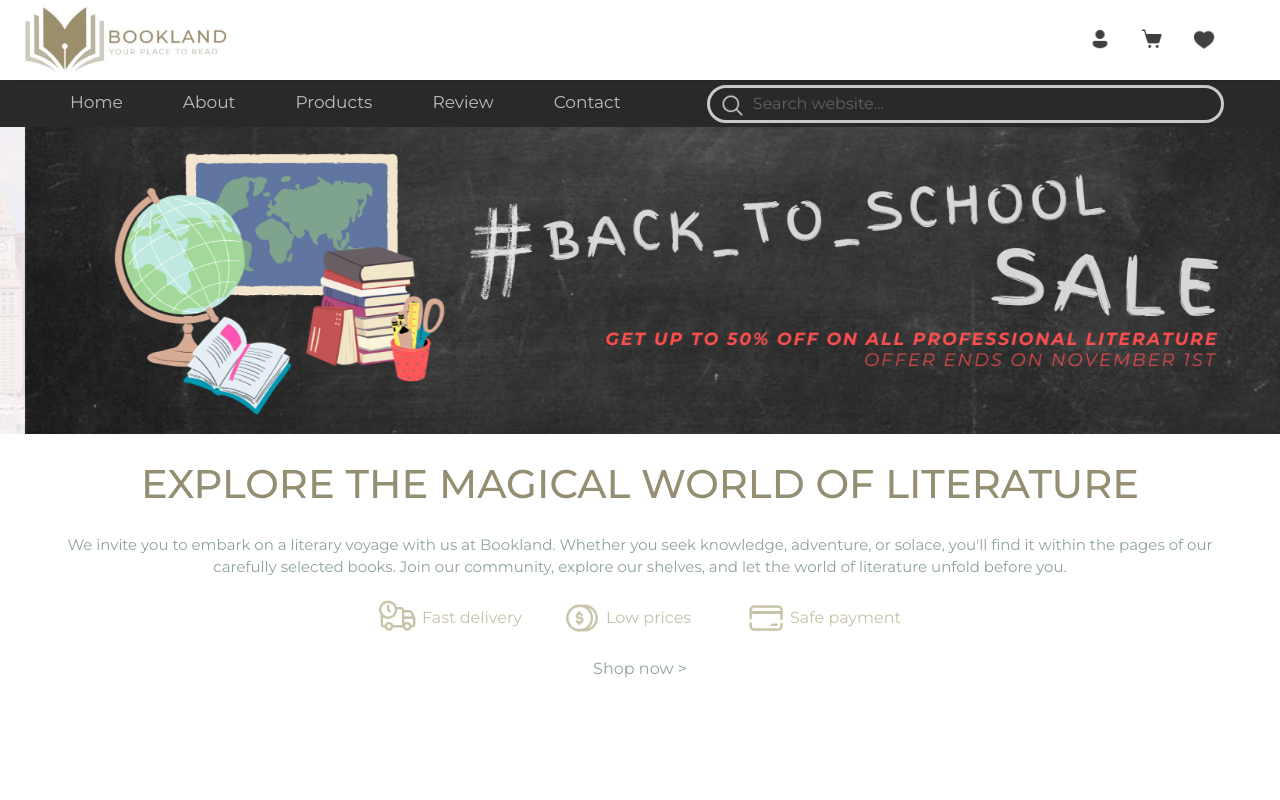
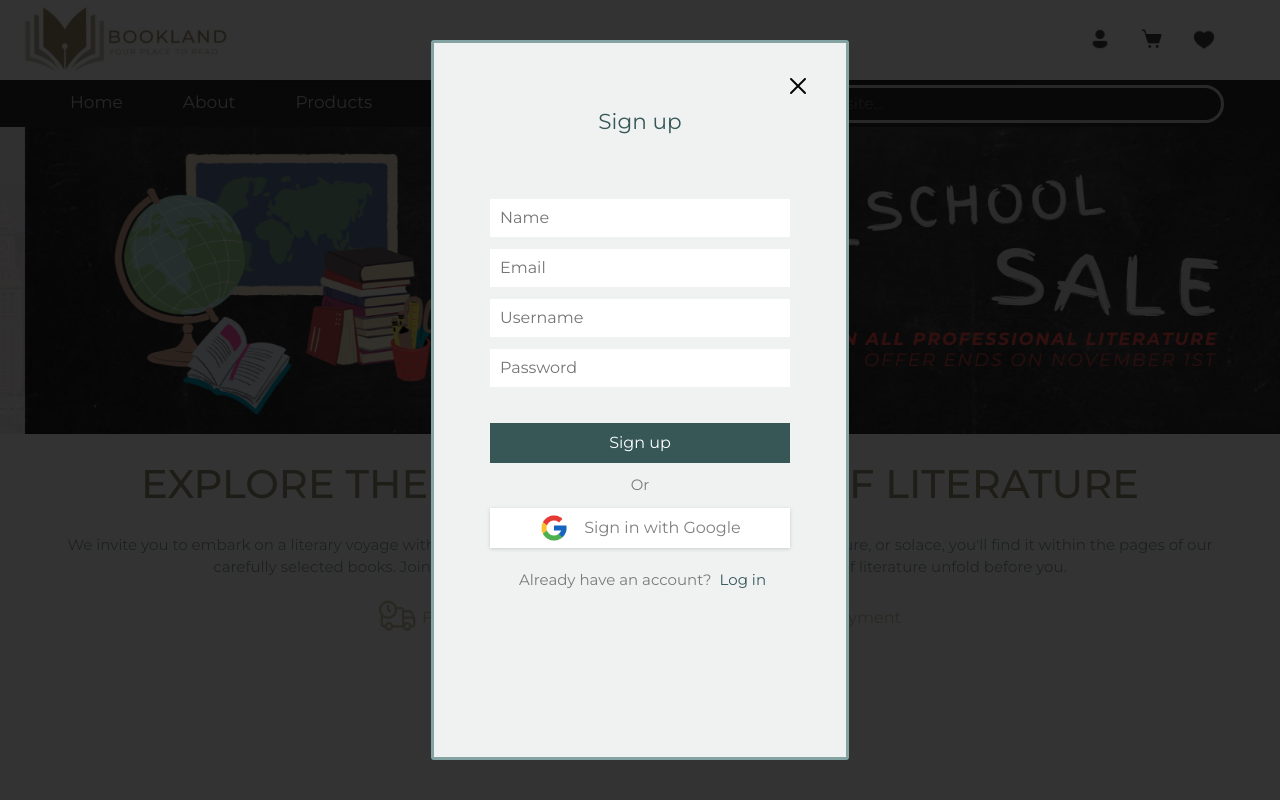
Before and after one commit to nkokor/Bookland, a React (Create React App) app: page / in a window 1280 px wide. Shown: the top 800 px of the page. Built offline with nearby package versions, Linux system fonts and the light colour scheme.

Commit message:
register modal added

```diff
--- a/src/App.css
+++ b/src/App.css
@@ -22,7 +22,7 @@ section {
   color: white;
 }
 
-#title-container p, .item-title,
+.title-container p, .item-title,
 .product-title,
 .profile .name, blockquote::before, blockquote::after,
 #contact-title, #company-title, .link {
@@ -58,6 +58,7 @@ section {
   color: white;
 }
 
+.google-button,
 .wishlist-item,
 #page-header, #menu-div, #menu-items-div, #search-div,
 .tag-div,
@@ -70,6 +71,7 @@ section {
   flex-direction: row;
 }
 
+.form-container,
 #items-container, .item-info-container,
 #side-menu, #side-menu-items-div,
 .about-section-info,
--- a/src/components/Menu.js
+++ b/src/components/Menu.js
@@ -1,12 +1,14 @@
 import '../style/Menu.css';
 
 import WishlistModal from './modals/WishlistModal';
+import LoginModal from './modals/RegisterModal';
 
 import { useState } from 'react';
 
 function Menu() {
 
   const [openWishlist, setOpenWishlist] = useState(false)
+  const [openLogin, setOpenLogin] = useState(true)
 
   function handleSideMenuVisibility() {
     let sideMenu = document.getElementById("side-menu")
@@ -29,7 +31,7 @@ function Menu() {
         <div id='user-div'>
           <img className='icon-menu-item' src='images/icons/icons8-heart-50.png' onClick={() => { setOpenWishlist(true) }}></img>
           <img className='icon-menu-item' src='images/icons/icons8-cart-30.png'></img>
-          <img className='icon-menu-item' src='images/icons/icons8-account-48.png'></img>
+          <img className='icon-menu-item' src='images/icons/icons8-account-48.png' onClick={() => { setOpenLogin(true) }}></img>
         </div>
 
       </div>
@@ -56,6 +58,7 @@ function Menu() {
       </div>
 
       { openWishlist && <WishlistModal setOpenWishlistModal={setOpenWishlist} /> }
+      { openLogin && <LoginModal setOpenLoginModal={setOpenLogin}/>}
 
     </div>
   );
--- /dev/null
+++ b/src/components/modals/RegisterModal.js
@@ -0,0 +1,38 @@
+import React from "react";
+
+import '../../style/RegisterModal.css';
+
+function LoginModal({setOpenLoginModal}) {
+  return (
+    <div className='modal-bg'>
+      <div className='modal-container' id='register-modal'>
+        <button className="modal-close"
+                onClick={() => setOpenLoginModal(false)}
+        >
+          <img src='images/icons/icons8-close-24.png'></img>
+        </button>
+        <div className='title-container'>
+          <p>Sign up</p>
+        </div>
+        <div className='form-container'>
+          <input type="text" placeholder="Name"></input>
+          <input type="text" placeholder="Email"></input>
+          <input type="text" placeholder="Username"></input>
+          <input type="text" placeholder="Password"></input>
+          <button className='login-button'>Sign up</button>
+          <p className="info-p">Or</p>
+          <button className="google-button">
+            <img src='images/icons/icons8-google-96.png'></img>
+            <p>Sign in with Google</p>
+          </button>
+          <div className='info-div'>
+            <p className="info-p">Already have an account?</p>
+            <a id='log-in-link'>Log in</a>
+          </div>
+        </div>
+      </div>
+    </div>
+  )
+}
+
+export default LoginModal
--- a/src/components/modals/WishlistModal.js
+++ b/src/components/modals/WishlistModal.js
@@ -6,14 +6,14 @@ import wishlist from "../../data/wishlist";
 
 function WishlistModal({setOpenWishlistModal}) {
   return (
-    <div id='modal-bg'>
-      <div id='wishlist-container'>
+    <div className='modal-bg'>
+      <div className='modal-container' id='wishlist-modal'>
         <button className="modal-close"
                 onClick={() => setOpenWishlistModal(false)}
         >
           <img src='images/icons/icons8-close-24.png'></img>
         </button>
-        <div id='title-container'>
+        <div className='title-container'>
           <p>Wishlist</p>
         </div>
         <div id='items-container'>
--- /dev/null
+++ b/src/style/RegisterModal.css
@@ -0,0 +1,77 @@
+#register-modal {
+  background-color: rgb(240, 242, 242);
+}
+
+.form-container {
+  padding: 20px;
+}
+
+.form-container input {
+  width: 300px;
+  margin: 6px;
+  padding: 10px;
+  padding-top: 7px;
+  padding-bottom: 7px;
+  border: none;
+}
+
+.login-button {
+  background-color: rgb(55, 87, 87);
+  color: white;
+  padding: 8px;
+  border: none;
+  margin: 6px;
+  margin-top: 30px;
+}
+
+.info-div {
+  margin-top: 10px;
+  display: flex;
+  flex-direction: row;
+  align-items: center;
+  justify-content: center;
+}
+
+.info-p {
+  color: rgba(50, 50, 50, 0.622);
+  padding: 0px;
+  padding: 5px;
+  margin: 0px;
+  font-size: 15px;
+}
+
+#log-in-link {
+  margin-left: 3px;
+  font-size: 15px;
+  color: rgb(55, 87, 87);
+  cursor: pointer;
+}
+
+#log-in-link:hover {
+  text-decoration: underline;
+}
+
+.google-button {
+  background-color: white;
+  padding: 8px;
+  border: none;
+  height: 40px;
+  margin: 6px;
+  align-items: center;
+  justify-content: center;
+  box-shadow: rgba(0, 0, 0, 0.16) 0px 1px 4px;
+}
+
+.google-button img {
+  height: 30px;
+}
+
+.google-button p {
+  margin-left: 15px;
+  margin-bottom: 0px;
+  display: flex;
+  align-items: center;
+  justify-content: center;
+  color: black;
+  opacity: 50%;
+}
--- a/src/style/WishlistModal.css
+++ b/src/style/WishlistModal.css
@@ -1,4 +1,4 @@
-#modal-bg {
+.modal-bg {
   position: fixed;
   z-index: 10000;
   width: 100%;
@@ -9,11 +9,10 @@
   align-items: center;
 }
 
-#wishlist-container {
+.modal-container {
   width: max-content;
   margin: auto;
   height: 90%;
-  background-color: rgb(250, 248, 248);
   padding: 30px;
   padding-top: 30px;
   border-radius: 3px;
@@ -23,9 +22,13 @@
   overflow: hidden;
 }
 
+#wishlist-modal {
+  background-color: rgb(250, 248, 248);
+}
+
 .modal-close {
   border: none;
-  background-color: rgb(250, 248, 248);
+  background-color: transparent;
   width: 100%;
   overflow: hidden;
 }
@@ -34,7 +37,7 @@
   float: right;
 }
 
-#title-container p {
+.title-container p {
   font-size: 1.35rem;
   padding-bottom: 20px;
 }
@@ -104,8 +107,8 @@ hr {
 }
 
 @media screen and (max-width: 500px) {
-  #wishlist-container {
-    width: 90%;
+  .wishlist-container {
+    width: 100%;
     margin-top: 2rem;
     padding-left: 10px;
     padding-right: 10px;
```
Also changed, not shown: public/images/icons/icons8-google-96.png (added).
